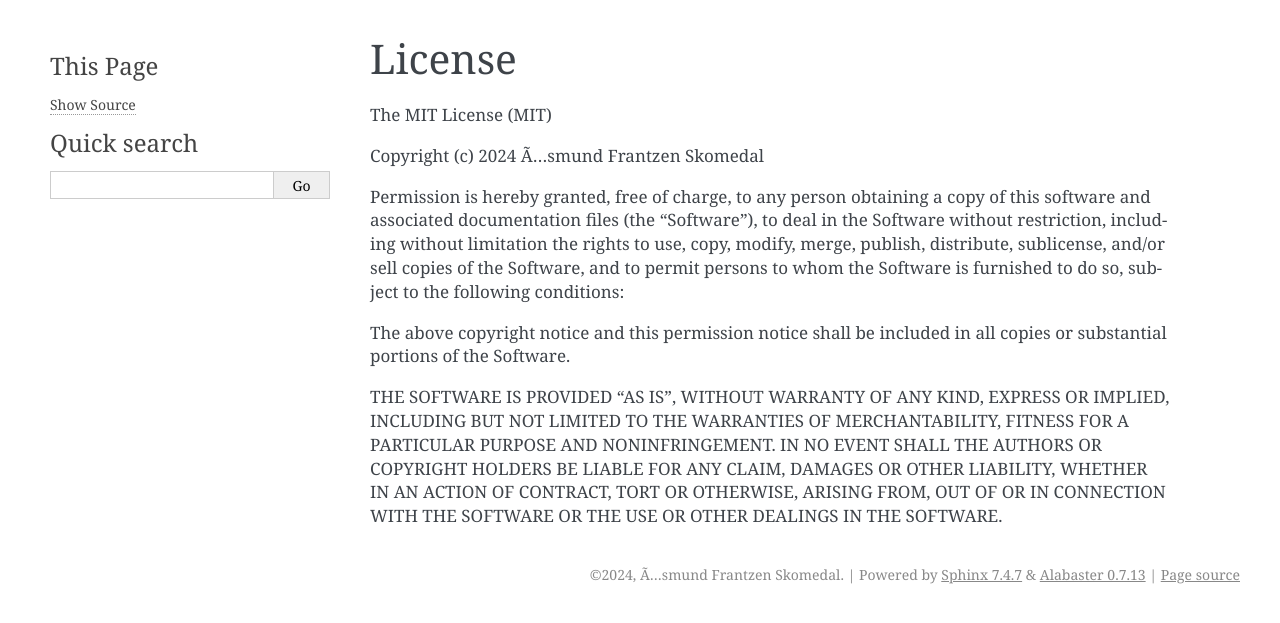
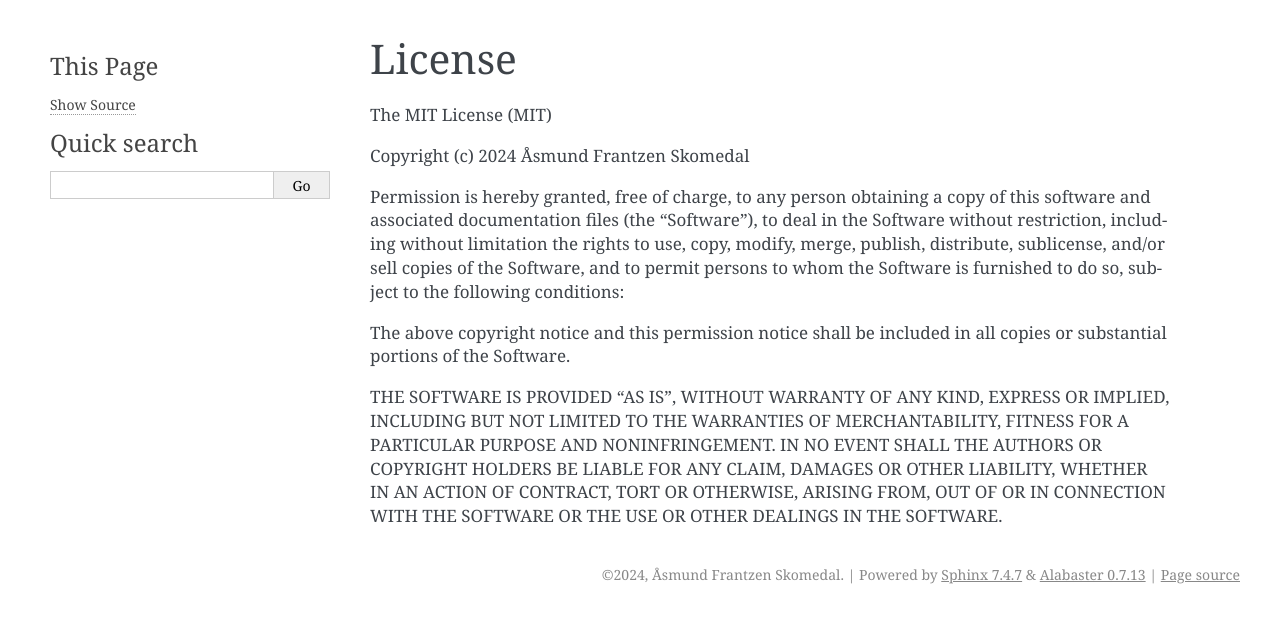
Before and after one commit to asmunds/kommune-skrap, a Sphinx documentation site: the page built from docs/license.rst, in a window 1280 px wide. Shown: the top 623 px of the page. Built offline with Sphinx 7.4.7, drawn with Linux system fonts in a browser that asks for light colours.

Commit message:
Fix author name

```diff
--- a/AUTHORS.rst
+++ b/AUTHORS.rst
@@ -2,4 +2,4 @@
 Contributors
 ============
 
-* Ã…smund Frantzen Skomedal <asmund.frantzen.skomedal@aenergi.no>
+* Åsmund Frantzen Skomedal <asmund.frantzen.skomedal@aenergi.no>
--- a/docs/conf.py
+++ b/docs/conf.py
@@ -88,7 +88,7 @@ master_doc = "index"
 
 # General information about the project.
 project = "kommune-skrap"
-copyright = "2024, Ã…smund Frantzen Skomedal"
+copyright = "2024, Åsmund Frantzen Skomedal"
 
 # The version info for the project you're documenting, acts as replacement for
 # |version| and |release|, also used in various other places throughout the
@@ -246,7 +246,7 @@ latex_elements = {
 # Grouping the document tree into LaTeX files. List of tuples
 # (source start file, target name, title, author, documentclass [howto/manual]).
 latex_documents = [
-    ("index", "user_guide.tex", "kommune-skrap Documentation", "Ã…smund Frantzen Skomedal", "manual")
+    ("index", "user_guide.tex", "kommune-skrap Documentation", "Åsmund Frantzen Skomedal", "manual")
 ]
 
 # The name of an image file (relative to this directory) to place at the top of
--- a/setup.cfg
+++ b/setup.cfg
@@ -6,7 +6,7 @@
 [metadata]
 name = kommune-skrap
 description = Add a short description here!
-author = Ã…smund Frantzen Skomedal
+author = Åsmund Frantzen Skomedal
 author_email = asmund.frantzen.skomedal@aenergi.no
 license = MIT
 license_files = LICENSE.txt
```
Also changed, not shown: LICENSE.txt, 3 other files.
